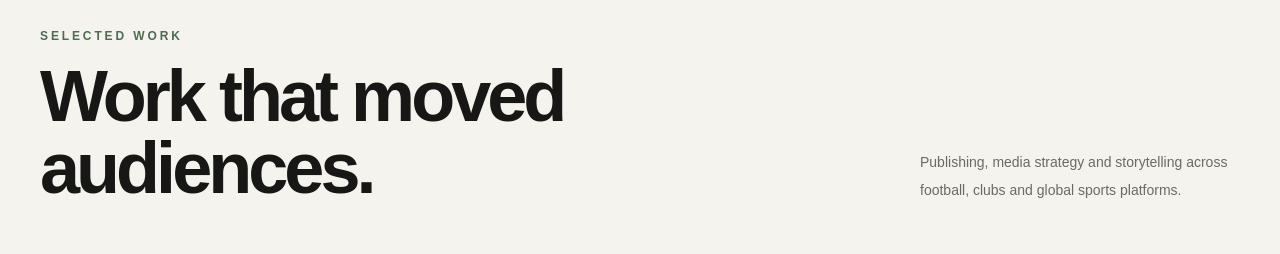
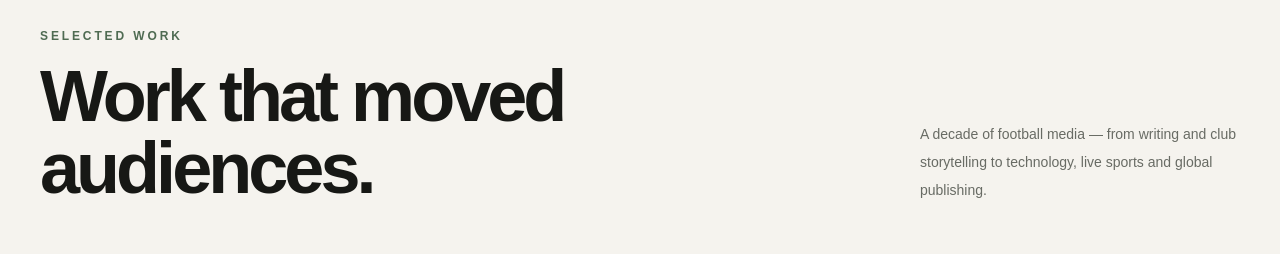
Before and after one commit to AakarshBot/aakars-portfolio-v2, a Next.js app: page / in a window 1280 px wide. Shown: the part 1700-1954 px from the top of the page. Built offline with nearby package versions, Linux system fonts and the light colour scheme.

Commit message:
Polish case study hierarchy and balance FIFA with wider career

```diff
--- a/src/components/CaseStudies.tsx
+++ b/src/components/CaseStudies.tsx
@@ -26,7 +26,7 @@ export function CaseStudies() {
           </h2>
         </div>
         <p className="text-sm leading-7 text-[var(--muted)]">
-          Publishing, media strategy and storytelling across football, clubs and global sports platforms.
+          A decade of football media — from writing and club storytelling to technology, live sports and global publishing.
         </p>
       </div>
 
@@ -67,10 +67,7 @@ export function CaseStudies() {
                         <>
                           <div className="mt-10 grid grid-cols-2 border-y border-black/10">
                             {item.stats.map((stat, statIndex) => (
-                              <div
-                                key={stat.label}
-                                className={`py-6 ${statIndex % 2 === 1 ? "border-l border-black/10 pl-5" : "pr-5"} ${statIndex > 1 ? "border-t border-black/10" : ""}`}
-                              >
+                              <div key={stat.label} className={`py-6 ${statIndex % 2 === 1 ? "border-l border-black/10 pl-5" : "pr-5"} ${statIndex > 1 ? "border-t border-black/10" : ""}`}>
                                 <p className="text-3xl font-semibold tracking-[-0.05em] md:text-4xl">{stat.value}</p>
                                 <p className="mt-2 text-[10px] font-semibold tracking-[0.14em] text-[var(--muted)] uppercase">{stat.label}</p>
                                 {stat.note && <p className="mt-1 text-xs text-[var(--muted)]">{stat.note}</p>}
```
